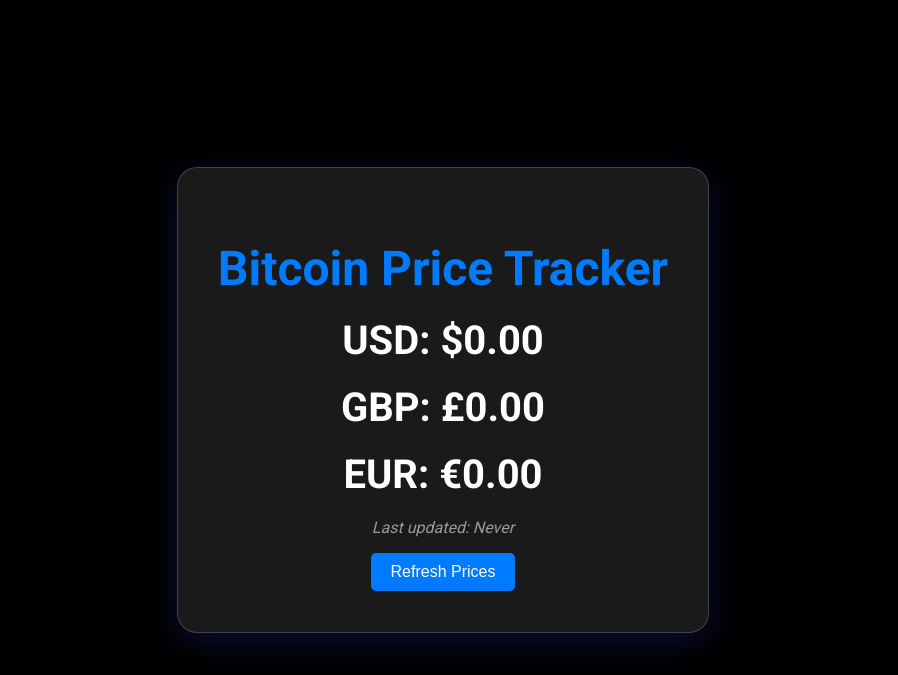
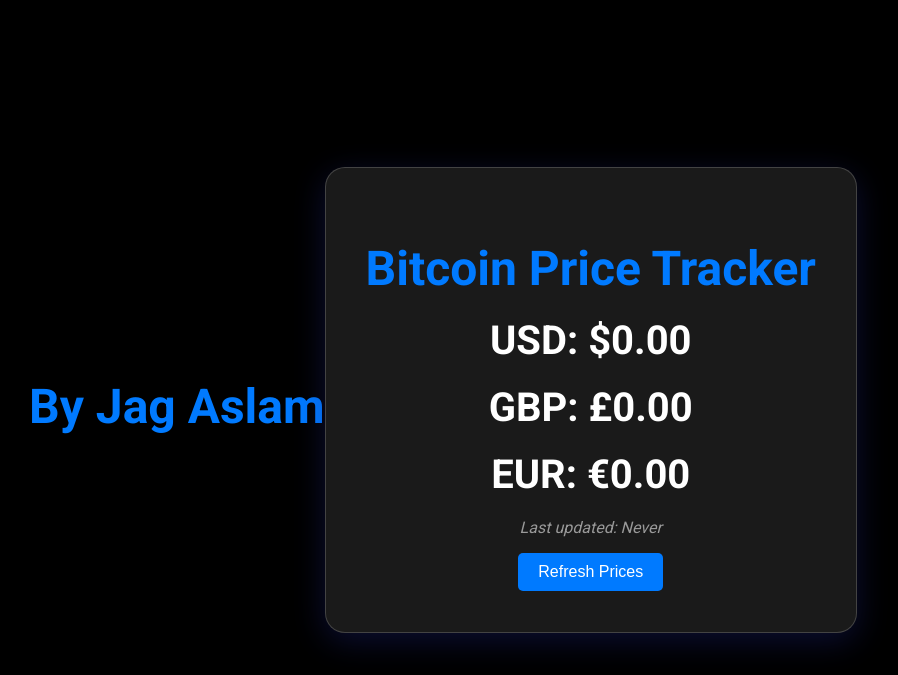
Before and after one commit to jahangeeraslam1/bitcoin-app, a Flask app: page / in a window 1280 px wide. Shown: the top 675 px of the page, without its empty margins (197-1095 px from the left). Run offline with Flask 2, Linux system fonts and the light colour scheme; data that the repository does not hold is empty.

Commit message:
updated title

```diff
--- a/templates/index.html
+++ b/templates/index.html
@@ -3,6 +3,7 @@
     <meta charset="UTF-8">
     <meta name="viewport" content="width=device-width, initial-scale=1.0">
     <title>Bitcoin Price Tracker</title>
+    <h1>By Jag Aslam</h1>
     <link href="https://fonts.googleapis.com/css2?family=Roboto:wght@300;400;700&display=swap" rel="stylesheet">
     <style>
         body {
```
Also changed, not shown: .github/docker-build-push.yml (deleted).
